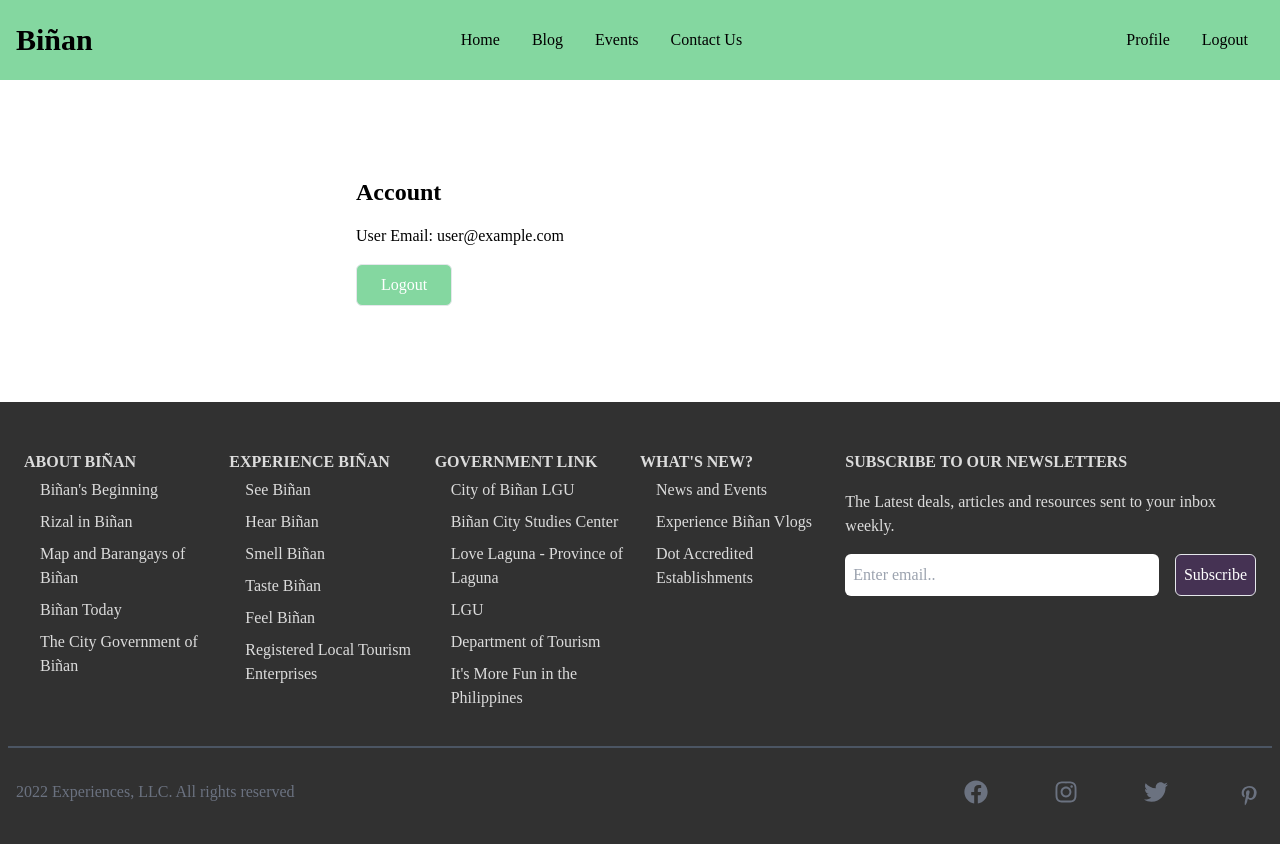
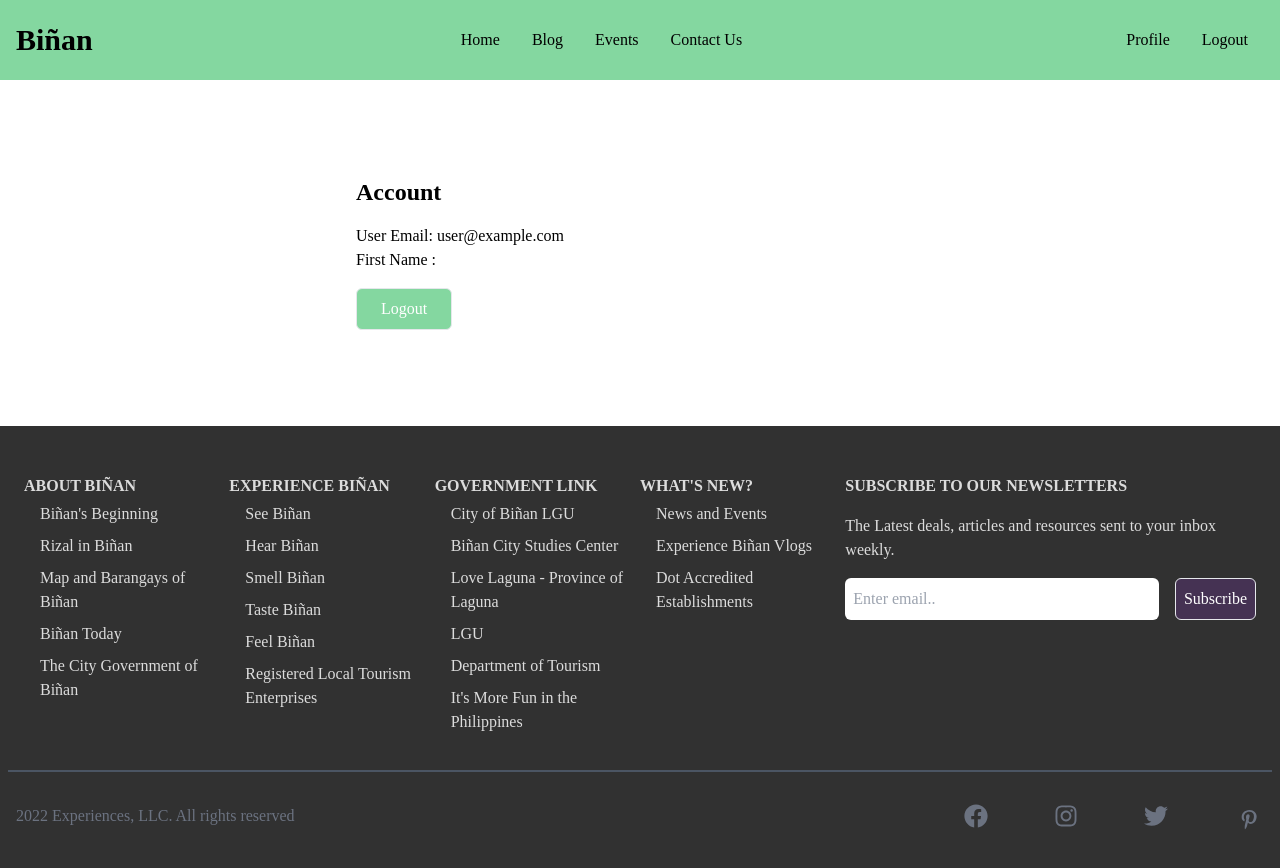
Before and after one commit to jeyanagarcia/web-reservation, a React (Create React App) app: page /user-profile in a window 1280 px wide. Before the commit the page ends 844 px from the top, so only its background shows below. Built offline with nearby package versions, Linux system fonts and the light colour scheme; no server answers; sample sign-in values are in the browser's storage.

Commit message:
modify user-profile

```diff
--- a/src/components/user/UserProfile.jsx
+++ b/src/components/user/UserProfile.jsx
@@ -20,6 +20,7 @@ const Account = () => {
     <div className='max-w-[600px] mx-auto my-16 p-4'>
       <h1 className='text-2xl font-bold py-4'>Account</h1>
       <p>User Email: {user && user.email}</p>
+      <p>First Name : {user && user.firstname}</p>
 
       <button onClick={handleLogout} className='border px-6 py-2 my-4'>
         Logout
--- a/src/constant/header.jsx
+++ b/src/constant/header.jsx
@@ -85,7 +85,7 @@ const Navbar = () => {
 
           <ul className='hidden md:flex'>
             <li>
-              <Link to="/profile">Profile</Link>
+              <Link to="/user-profile">Profile</Link>
             </li>
             <li>
               <div onClick={handleLogout}>
```
